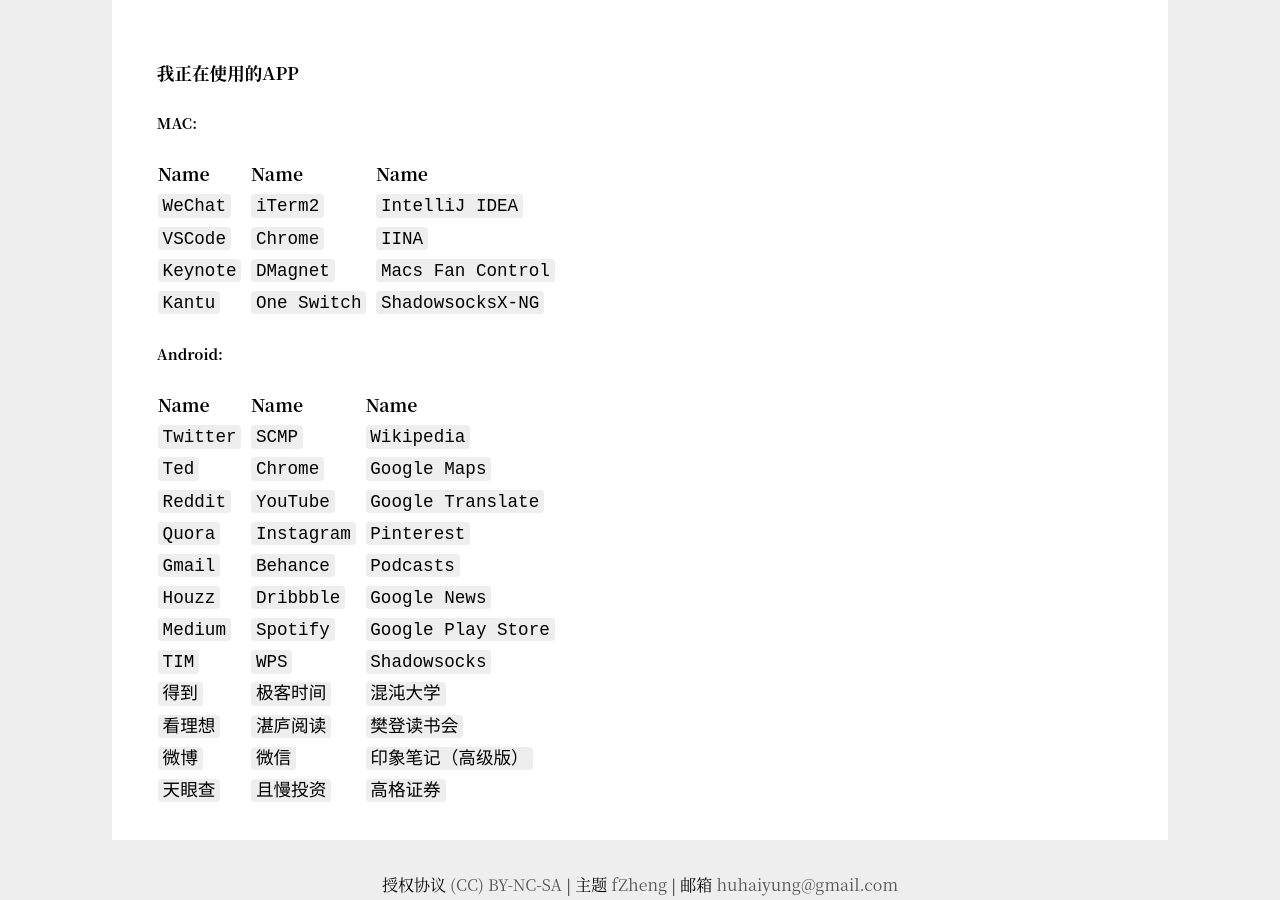
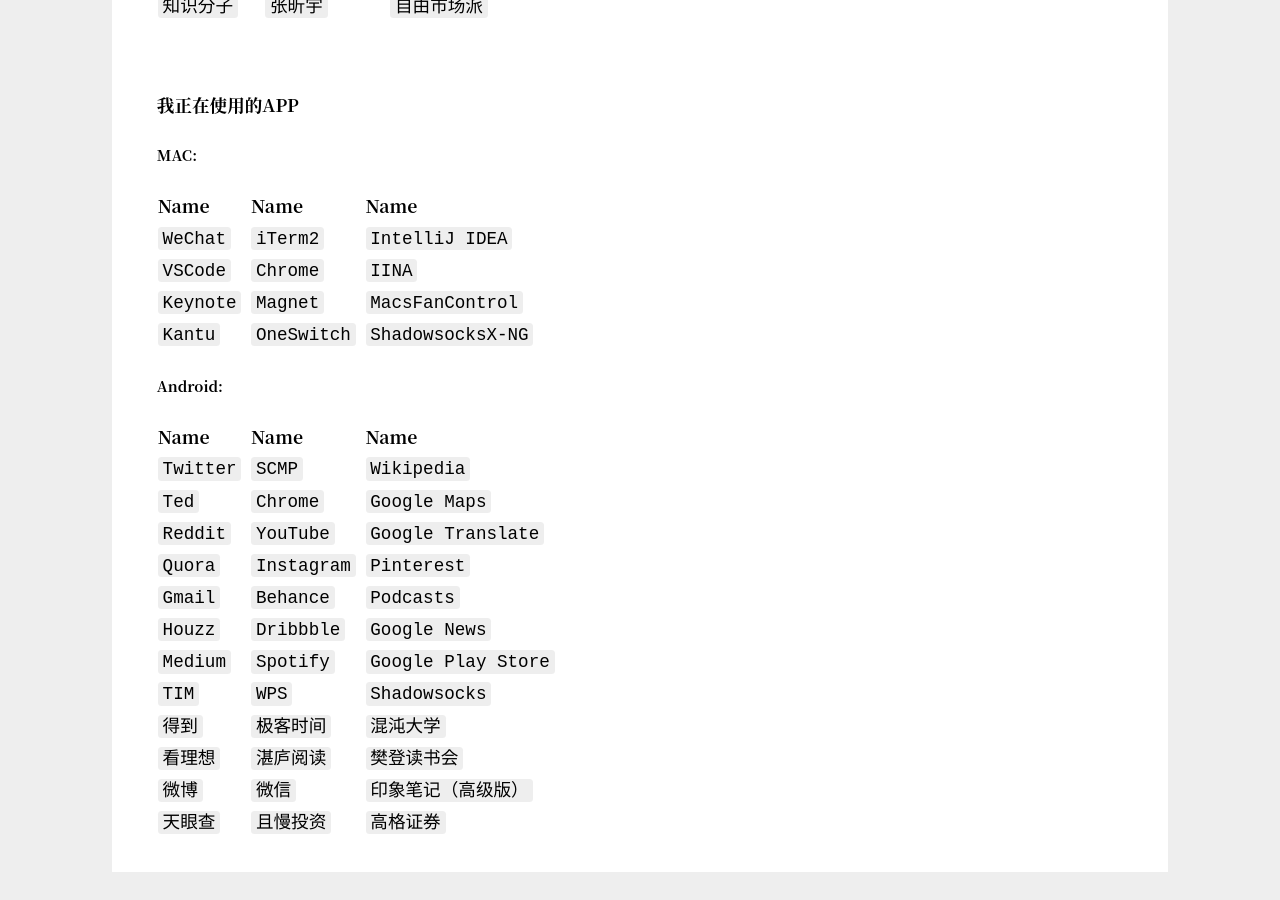
Before and after one commit to Haiyung/haiyung.github.io, a Jekyll site: the page built from pages/info.md, in a window 1280 px wide and 900 px high, scrolled down 2550 px. Built offline with Jekyll 4.4.1, drawn with Linux system fonts in a browser that asks for light colours.

Commit message:
update info

```diff
--- a/pages/info.md
+++ b/pages/info.md
@@ -105,8 +106,8 @@
 | :--------- | :----------- | :----------------- |
 | `WeChat`   | `iTerm2`     | `IntelliJ IDEA`    |
 | `VSCode`   | `Chrome`     | `IINA`             |
-| `Keynote`  | `DMagnet`    | `Macs Fan Control` |
-| `Kantu`    | `One Switch` | `ShadowsocksX-NG`  |
+| `Keynote`  | `Magnet`    | `MacsFanControl` |
+| `Kantu`    | `OneSwitch` | `ShadowsocksX-NG`  |
 
 ##### Android:
 
```
Also changed, not shown: other parts of pages/info.md (+1 -0 lines).
